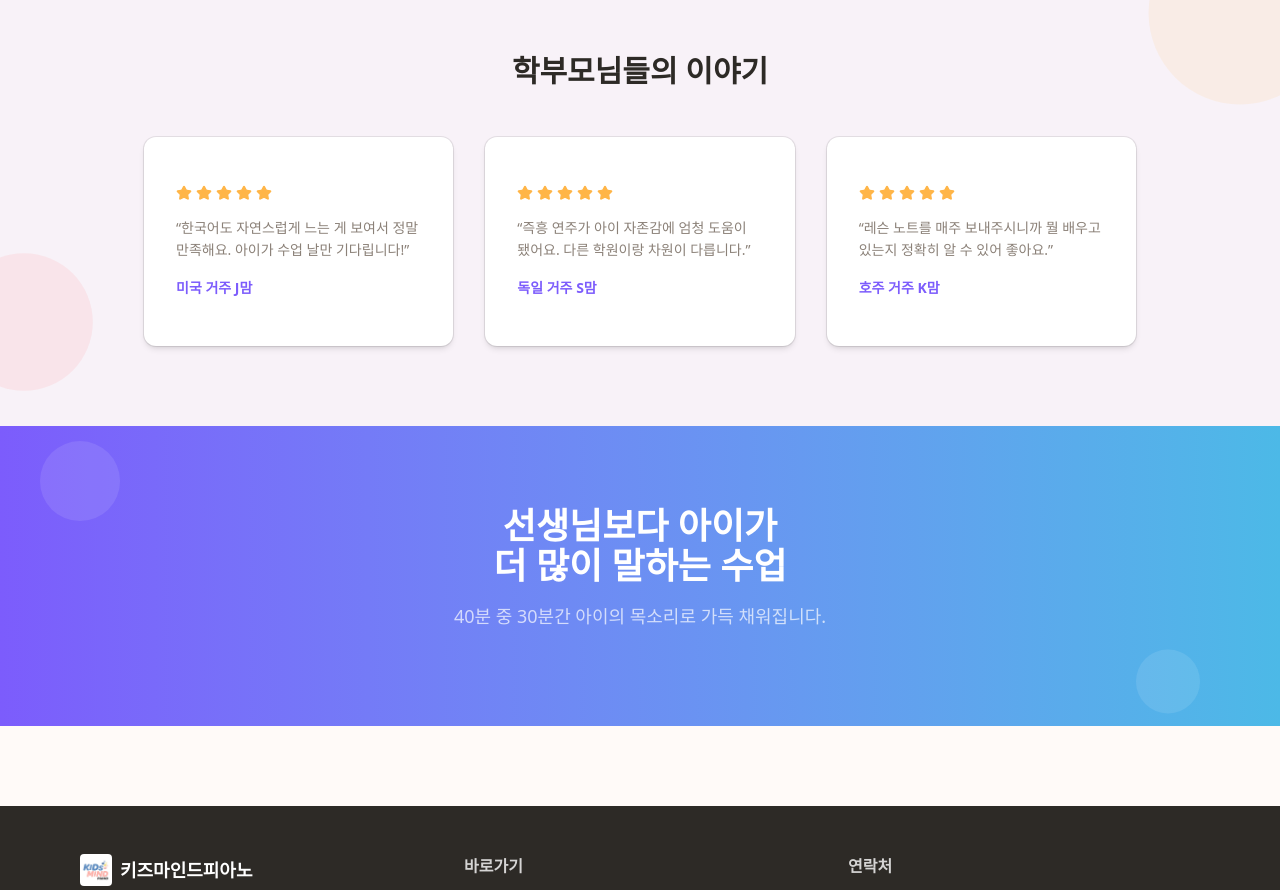
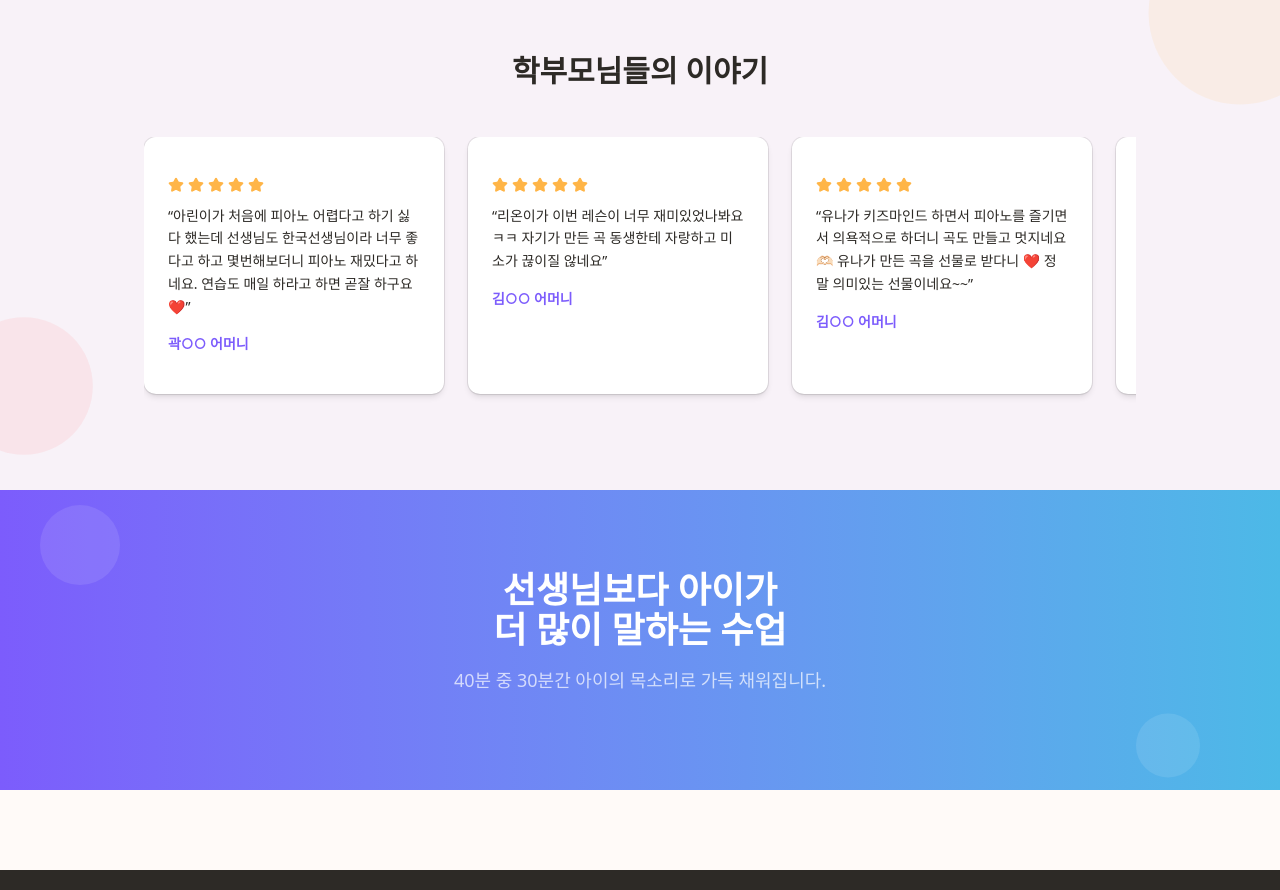
Before and after one commit to kidsmindpiano/kidsmindpiano-web, a Next.js app: page / in a window 1280 px wide. Shown: the part 3156-4046 px from the top of the page. Built offline with nearby package versions, Linux system fonts and the light colour scheme.

Commit message:
후기: 실제 학부모 카톡 후기로 교체 (성만 표시, 옆으로 스크롤)

```diff
--- a/src/app/page.tsx
+++ b/src/app/page.tsx
@@ -33,9 +33,13 @@ const worries = [
 ];
 
 const reviews = [
-  { name: "미국 거주 J맘", text: "한국어도 자연스럽게 느는 게 보여서 정말 만족해요. 아이가 수업 날만 기다립니다!" },
-  { name: "독일 거주 S맘", text: "즉흥 연주가 아이 자존감에 엄청 도움이 됐어요. 다른 학원이랑 차원이 다릅니다." },
-  { name: "호주 거주 K맘", text: "레슨 노트를 매주 보내주시니까 뭘 배우고 있는지 정확히 알 수 있어 좋아요." },
+  { name: "곽○○ 어머니", text: "아린이가 처음에 피아노 어렵다고 하기 싫다 했는데 선생님도 한국선생님이라 너무 좋다고 하고 몇번해보더니 피아노 재밌다고 하네요. 연습도 매일 하라고 하면 곧잘 하구요 ❤️" },
+  { name: "김○○ 어머니", text: "리온이가 이번 레슨이 너무 재미있었나봐요 ㅋㅋ 자기가 만든 곡 동생한테 자랑하고 미소가 끊이질 않네요" },
+  { name: "김○○ 어머니", text: "유나가 키즈마인드 하면서 피아노를 즐기면서 의욕적으로 하더니 곡도 만들고 멋지네요 🫶🏻 유나가 만든 곡을 선물로 받다니 ❤️ 정말 의미있는 선물이네요~~" },
+  { name: "Grace 어머니", text: "오늘 너무 재밌었대요 ㅎ" },
+  { name: "구○○ 어머니", text: "단기간에 뭔가 눈에띄는 성과보다는 최대한 흥미있게 배웠으면 좋겠네요!" },
+  { name: "클레어 어머니", text: "아이가 수업을 재밌어 하네요. 감사합니다 😊 클레어가 너무 부끄러웠다고 하네요 ☺️" },
+  { name: "하○○ 어머니", text: "오 멋지네요!! 🎵" },
 ];
 
 export default function Home() {
@@ -161,15 +165,15 @@ export default function Home() {
         <motion.div className="absolute bottom-10 -left-10 w-32 h-32 bg-[#FF6B6B]/10 rounded-full" animate={{ scale: [1, 1.1, 1] }} transition={{ repeat: Infinity, duration: 4 }} />
         <div className="max-w-5xl mx-auto px-4 relative z-10">
           <h2 className="text-3xl font-bold text-center mb-12">학부모님들의 이야기</h2>
-          <div className="grid md:grid-cols-3 gap-8">
+          <div className="flex gap-6 overflow-x-auto pb-4 snap-x snap-mandatory" style={{ scrollbarWidth: "none" }}>
             {reviews.map((r, i) => (
-              <motion.div key={r.name} initial="hidden" whileInView="visible" viewport={{ once: true }} variants={fadeUp} custom={i}>
+              <motion.div key={i} className="flex-shrink-0 w-[300px] snap-center" initial="hidden" whileInView="visible" viewport={{ once: true }} variants={fadeUp} custom={i}>
                 <Card className="h-full border-0 shadow-md">
-                  <CardContent className="p-8">
-                    <div className="flex gap-1 mb-4">
+                  <CardContent className="p-6">
+                    <div className="flex gap-1 mb-3">
                       {[...Array(5)].map((_, j) => <Star key={j} className="w-4 h-4 fill-[#FFB547] text-[#FFB547]" />)}
                     </div>
-                    <p className="text-muted-foreground mb-4 leading-relaxed">&ldquo;{r.text}&rdquo;</p>
+                    <p className="text-foreground mb-4 leading-relaxed text-sm">&ldquo;{r.text}&rdquo;</p>
                     <p className="font-semibold text-sm text-primary">{r.name}</p>
                   </CardContent>
                 </Card>
```
